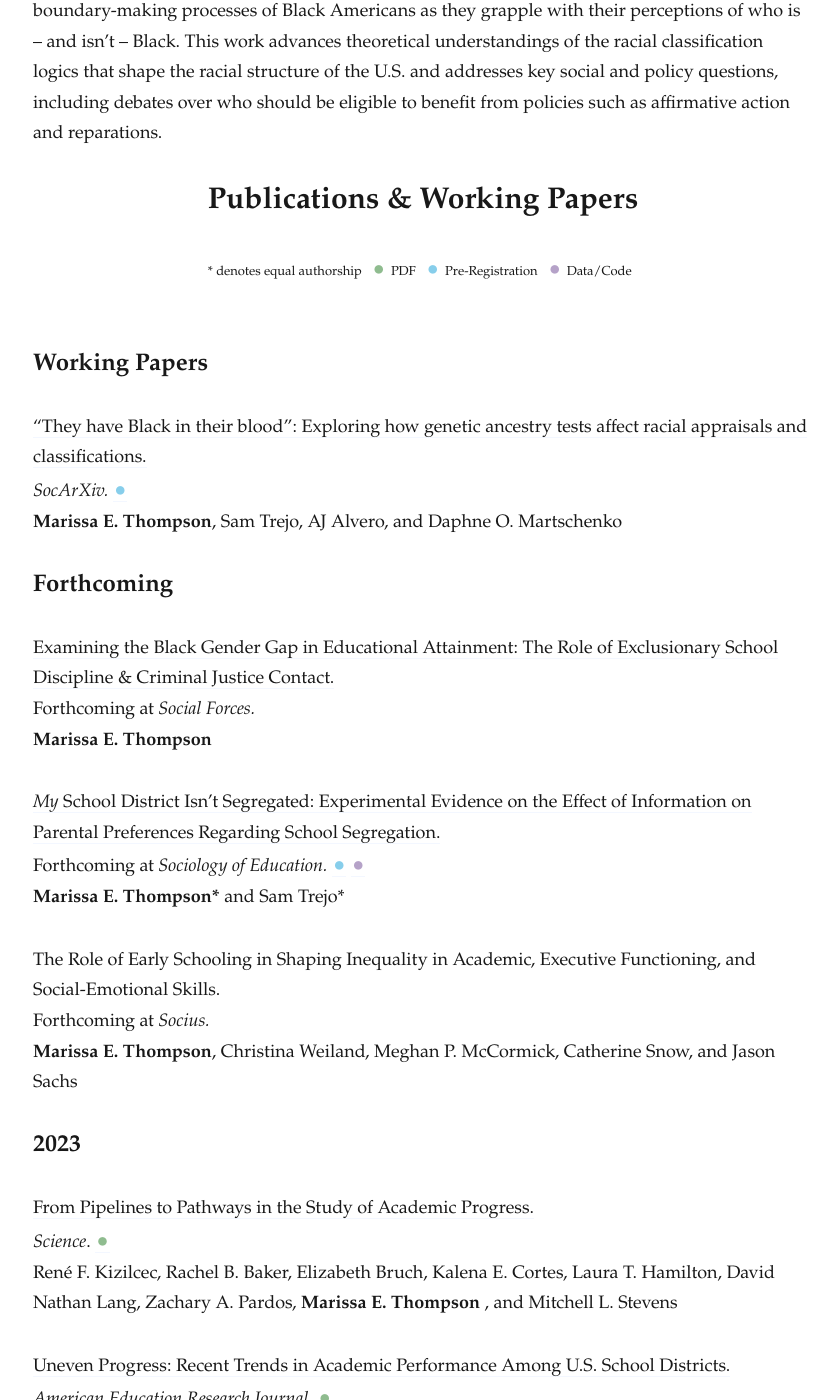
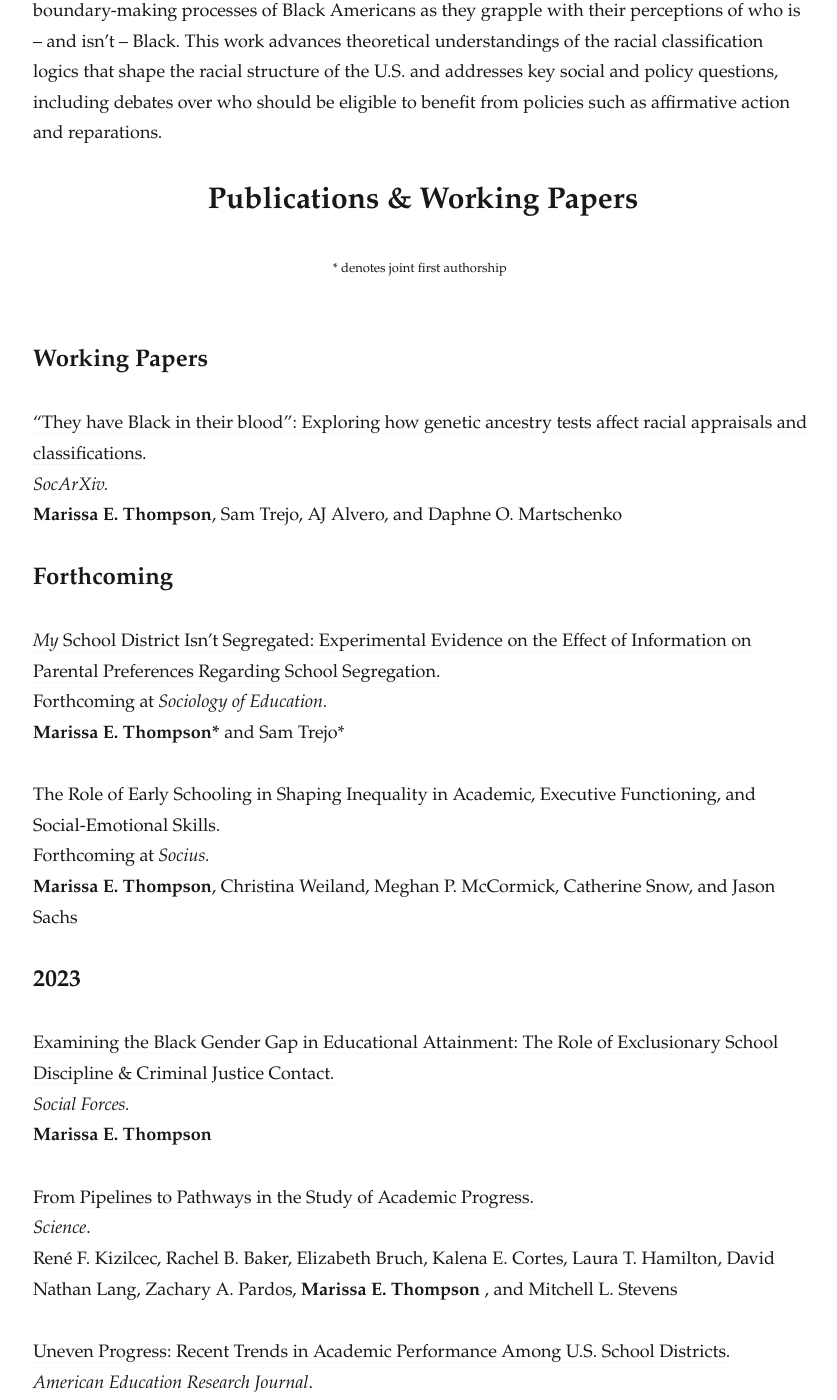
Before and after one commit to marissaethompson/marissaethompson.github.io, a Jekyll site: the page built from _pages/research.md, in a window 1280 px wide and 1400 px high, scrolled down 1249 px. Shown: the whole window, without its empty margins (217-1054 px from the left). Built offline with Jekyll 4.4.1, drawn with Linux system fonts in a browser that asks for light colours; nearby versions of some CDN libraries; some web fonts are replaced; some of the changed lines change nothing that is shown.

Commit message:
august 29 2023

```diff
--- a/_pages/research.md
+++ b/_pages/research.md
@@ -15,28 +15,26 @@ Finally, my research agenda interrogates the emergence of categories themselves
 
 # <center>Publications & Working Papers</center>
  <center> <font size="2">
- * denotes equal authorship &nbsp;
-<span style="font-size: 15pt; color:#8fbc8f;display: inline-block">●&nbsp;</span>PDF &nbsp;
-<span style="font-size: 15pt; color:#87ceeb;display: inline-block">●&nbsp;</span>Pre-Registration &nbsp;
-<span style="font-size: 15pt; color:#b5a2c8;display: inline-block">●&nbsp;</span>Data/Code &nbsp;
-
+ * denotes joint first authorship &nbsp;
+<!--<span style="font-size: 15pt; color:#8fbc8f;display: inline-block">●&nbsp;</span>PDF &nbsp;-->
+<!--<span style="font-size: 15pt; color:#87ceeb;display: inline-block">●&nbsp;</span>Pre-Registration &nbsp;-->
+<!--<span style="font-size: 15pt; color:#b5a2c8;display: inline-block">●&nbsp;</span>Data/Code &nbsp;-->
+<!--colors -8fbc8f,87ceeb,b5a2c8  -->
  </font>
  </center>
   <br>
 ## Working Papers
 
  [“They have Black in their blood”: Exploring how genetic ancestry tests affect racial appraisals and classifications.](https://osf.io/preprints/socarxiv/8tnrk/){:target="_blank"} <br>
- <i>SocArXiv.</i>&nbsp;[<span style="font-size: 15pt; color:#87ceeb">●</span>](https://osf.io/dj9pt/registrations){:target="_blank"}<br>
+ <i>SocArXiv.</i><br>
+<!-- &nbsp;[<span style="font-size: 15pt; color:#87ceeb">●</span>](https://osf.io/dj9pt/registrations){:target="_blank"}<br>-->
 <b> Marissa E. Thompson</b>, Sam Trejo, AJ Alvero, and Daphne O. Martschenko
 
 ## Forthcoming
 
-  [Examining the Black Gender Gap in Educational Attainment: The Role of Exclusionary School Discipline & Criminal Justice Contact.](/research/Thompson_SF_DRAFT_2023.pdf){:target="_blank"} <br>
- Forthcoming at <i>Social Forces.</i><br>
-<b> Marissa E. Thompson</b>
-
  [<i>My</i> School District Isn't Segregated: Experimental Evidence on the Effect of Information on Parental Preferences Regarding School Segregation.](https://osf.io/preprints/socarxiv/2wfjn){:target="_blank"} <br>
- Forthcoming at <i>Sociology of Education.</i>&nbsp;[<span style="font-size: 15pt; color:#87ceeb">●</span>](https://osf.io/ucvt6){:target="_blank"} [<span style="font-size: 15pt; color:#b5a2c8">●</span>](https://github.com/sam-trejo/2023_08_socedu_seg_exp){:target="_blank"}<br>
+ Forthcoming at <i>Sociology of Education.</i><br>
+<!-- </i>&nbsp;[<span style="font-size: 15pt; color:#87ceeb">●</span>](https://osf.io/ucvt6){:target="_blank"} [<span style="font-size: 15pt; color:#b5a2c8">●</span>](https://github.com/sam-trejo/2023_08_socedu_seg_exp){:target="_blank"}<br>-->
 <b> Marissa E. Thompson\*</b> and Sam Trejo\*
 
 The Role of Early Schooling in Shaping Inequality in Academic, Executive Functioning, and Social-Emotional Skills. <br>
@@ -45,38 +43,52 @@ The Role of Early Schooling in Shaping Inequality in Academic, Executive Functio
 
 ## 2023
 
+[Examining the Black Gender Gap in Educational Attainment: The Role of Exclusionary School Discipline & Criminal Justice Contact.](https://academic.oup.com/sf/advance-article/doi/10.1093/sf/soad110/7252817?utm_source=authortollfreelink&utm_campaign=sf&utm_medium=email&guestAccessKey=d1e2eb36-ec6f-4a90-9009-0f35b2201128)<br>
+ <i>Social Forces.</i><br>
+<!-- &nbsp;[<span style="font-size: 15pt; color:#8fbc8f">●</span>](/research/Thompson_SF_2023.pdf){:target="_blank"}<br>-->
+<b> Marissa E. Thompson</b>
+
+
 [From Pipelines to Pathways in the Study of Academic Progress.](https://www.science.org/doi/abs/10.1126/science.adg5406?af=R&utm_source=sfmc&utm_medium=email&utm_campaign=SCIeToc&utm_content=alert&et_rid=623440394&et_cid=4710205){:target="_blank"}<br>
-<i>Science</i>.&nbsp;[<span style="font-size: 15pt; color:#8fbc8f">●</span>](/research/Kizilcec_Science_2023.pdf){:target="_blank"}<br>
+<i>Science</i>.<br>
+<!--&nbsp;[<span style="font-size: 15pt; color:#8fbc8f">●</span>](/research/Kizilcec_Science_2023.pdf){:target="_blank"}<br>-->
 René F. Kizilcec, Rachel B. Baker, Elizabeth Bruch, Kalena E. Cortes, Laura T. Hamilton, David Nathan Lang, Zachary A. Pardos, <b>Marissa E. Thompson </b>, and Mitchell L. Stevens
 
 [Uneven Progress: Recent Trends in Academic Performance Among U.S. School Districts.](https://journals.sagepub.com/doi/10.3102/00028312221134769){:target="_blank"}<br>
-<i>American Education Research Journal</i>.&nbsp;[<span style="font-size: 15pt; color:#8fbc8f">●</span>](/research/Matheny_AERJ_2023.pdf){:target="_blank"}<br>
+<i>American Education Research Journal</i>.<br>
+<!--&nbsp;[<span style="font-size: 15pt; color:#8fbc8f">●</span>](/research/Matheny_AERJ_2023.pdf){:target="_blank"}<br>-->
 Kaylee T. Matheny \*, <b>Marissa E. Thompson\*</b>, Carrie Townley Flores\*, and Sean F. Reardon
 
 ## 2021
 
 [Grade Expectations: The role of first-year grades in predicting the pursuit of STEM majors for first- and continuing-generation students.](https://www.tandfonline.com/doi/full/10.1080/00221546.2021.1907169){:target="_blank"} <br>
-<i>The Journal of Higher Education.</i>&nbsp;[<span style="font-size: 15pt; color:#8fbc8f">●</span>](/research/Thompson_JHE_2021.pdf){:target="_blank"}<br>
+<i>The Journal of Higher Education.</i><br>
+<!--</i>&nbsp;[<span style="font-size: 15pt; color:#8fbc8f">●</span>](/research/Thompson_JHE_2021.pdf){:target="_blank"}<br>-->
 <b>Marissa E. Thompson</b>
 
 [Studying Undergraduate Course Consideration at Scale.](https://journals.sagepub.com/doi/full/10.1177/2332858421991148){:target="_blank"}<br>
-<i>AERA Open</i>.&nbsp;[<span style="font-size: 15pt; color:#8fbc8f">&nbsp;●</span>](/research/Chaturapruek_AERAOpen_2021.pdf){:target="_blank"}[<span style="font-size: 15pt; color:#b5a2c8">&nbsp;●</span>](https://www.openicpsr.org/openicpsr/project/130406/version/V1/view;jsessionid=078185F4BFFA1E3983DA91F06B8E66C4){:target="_blank"}<br>
+<i>AERA Open</i>.<br>
+<!--&nbsp;[<span style="font-size: 15pt; color:#8fbc8f">&nbsp;●</span>](/research/Chaturapruek_AERAOpen_2021.pdf){:target="_blank"}-->
+<!--[<span style="font-size: 15pt; color:#b5a2c8">&nbsp;●</span>](https://www.openicpsr.org/openicpsr/project/130406/version/V1/view;jsessionid=078185F4BFFA1E3983DA91F06B8E66C4){:target="_blank"}<br>-->
 Sorathan Chaturapruek, Tobias Dalberg, <b>Marissa E. Thompson</b>, Sonia Giebel, Monique H. Harrison, Ramesh Johari, Mitchell L. Stevens, and René Kizilcec
 
 ## 2020
 
 [The Confidence Gap Predicts the Gender Pay Gap Among STEM Graduates.](https://www.pnas.org/content/early/2020/11/10/2010269117){:target="_blank"} <br>
-<i>Proceedings of the National Academy of Sciences.</i>&nbsp;[<span style="font-size: 15pt; color:#8fbc8f">●</span>](/research/Sterling_PNAS_2020.pdf){:target="_blank"}<br>
+<i>Proceedings of the National Academy of Sciences.</i><br>
+<!--</i>&nbsp;[<span style="font-size: 15pt; color:#8fbc8f">●</span>](/research/Sterling_PNAS_2020.pdf){:target="_blank"}<br>-->
 Adina D. Sterling, <b>Marissa E. Thompson</b>, Shiya Wang, Abisola Kusimo, Shannon Gilmartin, and Sheri Sheppard
 
 ## 2019
 
 [Entrepreneurial Intent of Engineering and Business Undergraduate Students.](https://onlinelibrary.wiley.com/doi/full/10.1002/jee.20283){:target="_blank"}<br>
-<i>Journal of Engineering Education</i>.&nbsp;[<span style="font-size: 15pt; color:#8fbc8f">●</span>](/research/Gilmartin_JEE_2019.pdf){:target="_blank"}<br>
+<i>Journal of Engineering Education</i><br>.
+<!--.&nbsp;[<span style="font-size: 15pt; color:#8fbc8f">●</span>](/research/Gilmartin_JEE_2019.pdf){:target="_blank"}<br>-->
 Shannon K. Gilmartin, <b>Marissa E. Thompson</b>, Emily Morton, Helen Chen, Anne Colby, and Sheri D. Sheppard
 
 ## 2016
 
 [Bioresorbable silicon electronics for transient spatiotemporal mapping of electrical activity from the cerebral cortex](https://www.nature.com/articles/nmat4624){:target="_blank"}.<br>
-<i>Nature Materials</i>.&nbsp;[<span style="font-size: 15pt; color:#8fbc8f">●</span>](/research/Yu_NatureMaterials_2016.pdf){:target="_blank"}<br>
+<i>Nature Materials</i>.<br>
+<!--&nbsp;[<span style="font-size: 15pt; color:#8fbc8f">●</span>](/research/Yu_NatureMaterials_2016.pdf){:target="_blank"}<br>-->
 Ki Jun Yu, Duygu Kuzum, Suk Won Hwang, Bong Hoon Kim, Halvor Juul, Nam Heon Kim, Sang Min Won, Ken Chiang, Michael Trumpis, Andrew G. Richardson, Huanyu Cheng, Hui Fang, <b>Marissa E. Thompson</b>, Hank Bink, Delia Talos, Kyung Jin Seo, Hee Nam Lee, Seung Kyun Kang, Jae Hwan Kim, Jung Yup Lee, Younggang Huang, Frances E. Jensen, Marc A. Dichter, Timothy H. Lucas, Jonathan Viventi, Brian Litt, and John A. Rogers
```
Also changed, not shown: 4 other files.
